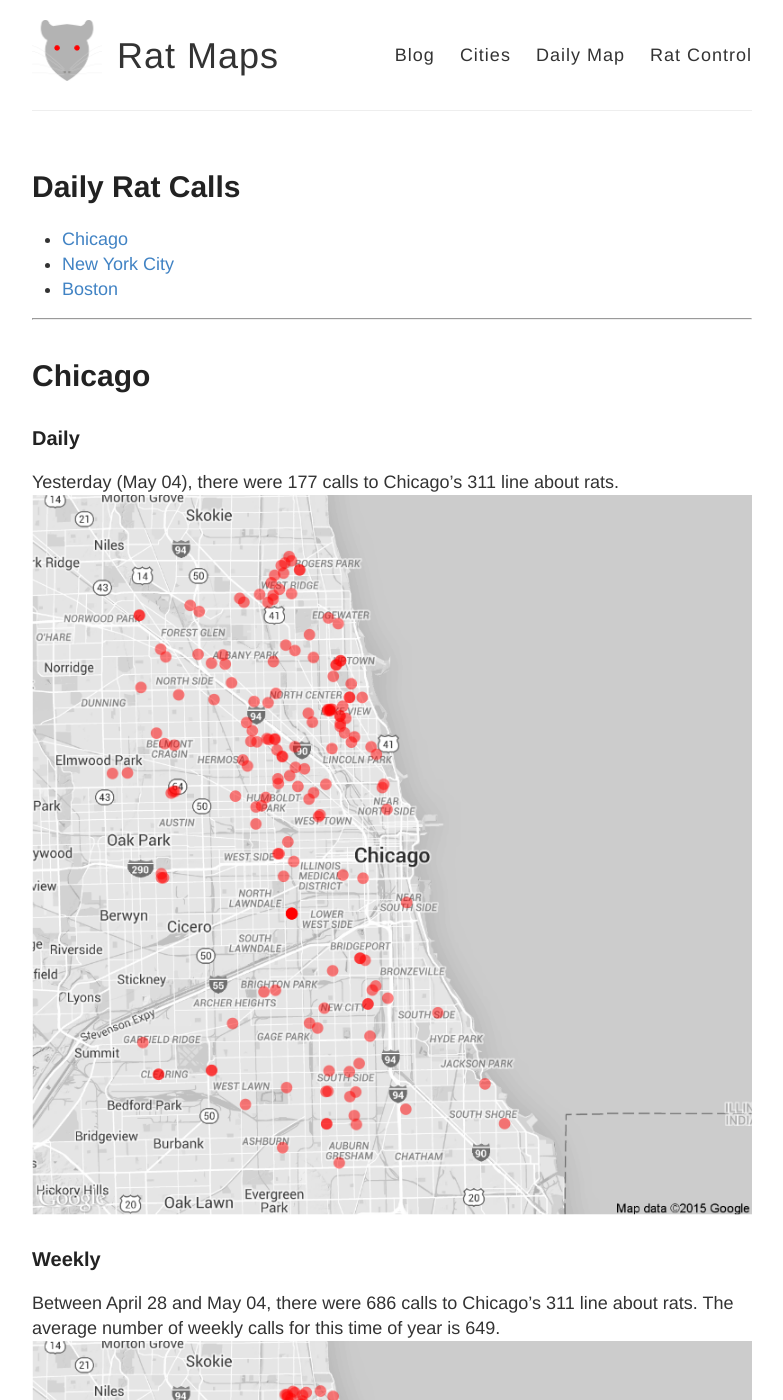
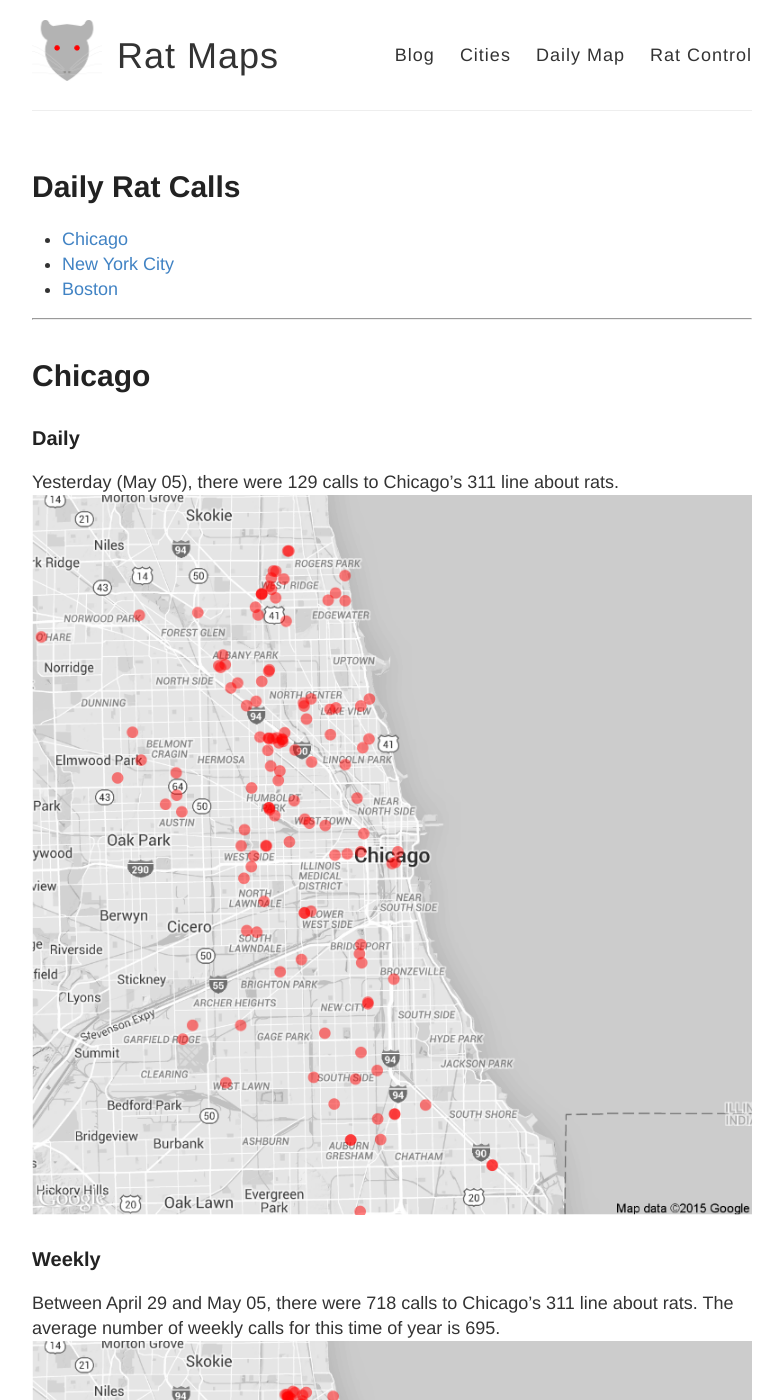
Before and after one commit to DanielHadley/ratmaps, a Jekyll site: the page built from daily.md, in a window 1280 px wide and 1400 px high. Shown: the whole window, without its empty margins (248-1031 px from the left). Built offline with Jekyll 4.4.1, drawn with Linux system fonts in a browser that asks for light colours; comment, search, counter and statistics services are not loaded; some of the changed text lies outside the part shown.

Commit message:
Daily Maps

```diff
--- a/daily.md
+++ b/daily.md
@@ -15,22 +15,22 @@ tags: Chicago NYC weekly daily rats
 
 ### Daily
 
-Yesterday (May 04), there were 177 calls to Chicago's 311 line about rats.
+Yesterday (May 05), there were 129 calls to Chicago's 311 line about rats.
 ![Chicago rat calls to 311 weekly map]({{ site.cityimages }}/daily/Chicago_Rat_Map_Daily.png)
 
 ### Weekly
-Between April 28 and May 04, there were 686 calls to Chicago's 311 line about rats. The average number of weekly calls for this time of year is 649.
+Between April 29 and May 05, there were 718 calls to Chicago's 311 line about rats. The average number of weekly calls for this time of year is 695.
 ![Chicago rat calls to 311 weekly map]({{ site.cityimages }}/daily/Chicago_Rat_Map_Weekly.png)
 ***
 # New York City <a id="nyc"><a>
 
 ### Daily
 
-Yesterday (May 04), there were 0 calls to New York City's 311 line about rats.
+Yesterday (May 05), there were 0 calls to New York City's 311 line about rats.
 ![NYC rat calls to 311 weekly map]({{ site.cityimages }}/daily/NYC_Rat_Map_Daily.png)
 
 ### Weekly
-Between April 28 and May 04, there were 0 calls to New York City's 311 line about rats. The average number of weekly calls for this time of year is 236.
+Between April 29 and May 05, there were 0 calls to New York City's 311 line about rats. The average number of weekly calls for this time of year is 250.
 ![NYC rat calls to 311 weekly map]({{ site.cityimages }}/daily/NYC_Rat_Map_Weekly.png)
 
 Each red dot represents one call about a rat seen in that location. The dots are transparent, so multiple calls from one location will be seen as a solid dot. The usual caveats apply: more calls do not necessarily mean that there are more rats in that location than other parts of the city. A cluster of dots could indicate that one resident is unusually vocal about rodents in his or her neighborhood. Also, more densely populated neighborhoods tend to make more calls to 311.
```
Also changed, not shown: images/pages/daily/Chicago_Rat_Map_Daily.png, images/pages/daily/Chicago_Rat_Map_Weekly.png, images/pages/daily/NYC_Rat_Map_Daily.png, images/pages/daily/NYC_Rat_Map_Weekly.png.
